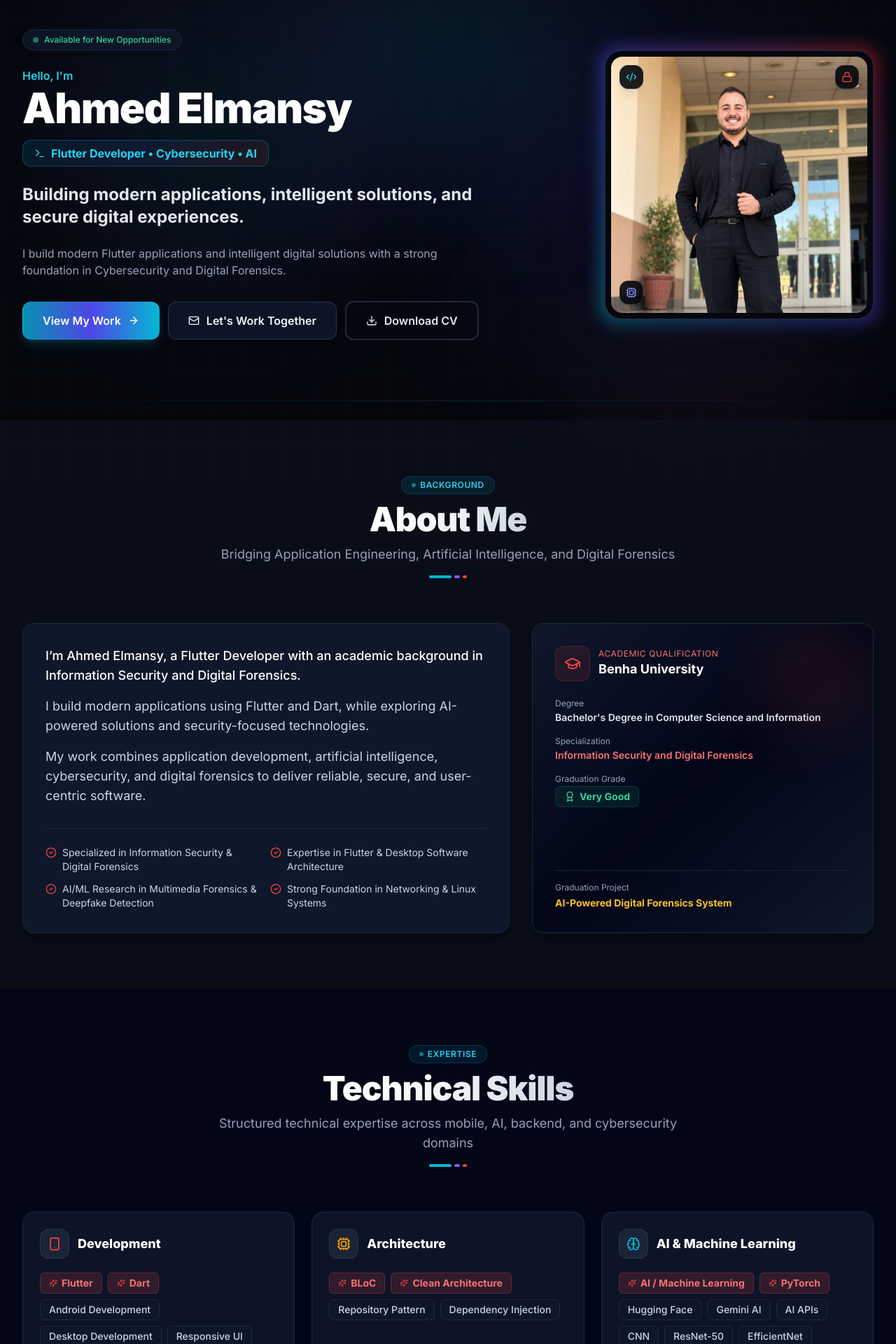
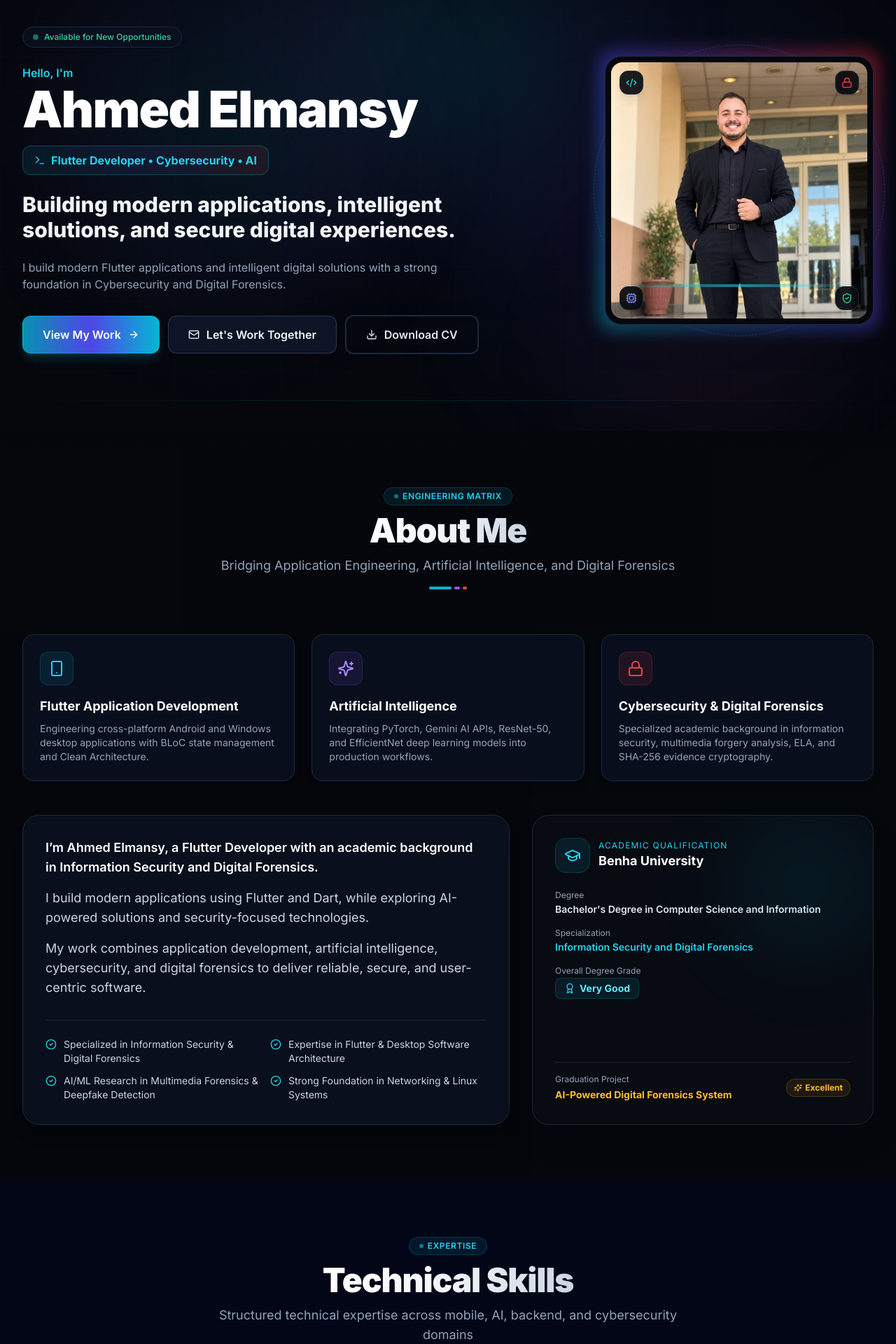
Before and after one commit to AhmedELmansy1/Ahmed-Elmansy-Portfolio, a Next.js app: page / in a window 1280 px wide. Shown: the part 120-2040 px from the top of the page at 70% size. Built offline with nearby package versions, Linux system fonts and the light colour scheme.

Commit message:
Complete Major Premium UI/UX, Motion, Sound and Cybersecurity Visual Redesign

```diff
--- a/src/app/globals.css
+++ b/src/app/globals.css
@@ -39,7 +39,7 @@
   }
 }
 
-/* Scan Line Animation */
+/* Animations */
 @keyframes scanline {
   0% {
     top: 0%;
@@ -57,8 +57,39 @@
   }
 }
 
+@keyframes spinSlow {
+  from {
+    transform: rotate(0deg);
+  }
+  to {
+    transform: rotate(360deg);
+  }
+}
+
+@keyframes lightSweep {
+  0% {
+    transform: translateX(-100%) rotate(25deg);
+  }
+  100% {
+    transform: translateX(200%) rotate(25deg);
+  }
+}
+
 .animate-scan-line {
   animation: scanline 8s linear infinite;
+}
+
+.animate-spin-slow {
+  animation: spinSlow 20s linear infinite;
+}
+
+.animate-light-sweep {
+  animation: lightSweep 4s ease-in-out infinite;
+}
+
+/* Cyber Card Glow Utility */
+.cyber-card {
+  @apply relative rounded-2xl bg-white dark:bg-[#0B1020]/90 border border-slate-200 dark:border-slate-800/80 hover:border-cyan-500/50 transition-all duration-300 shadow-md hover:shadow-2xl hover:shadow-cyan-500/10 backdrop-blur-md overflow-hidden;
 }
 
 /* Custom Scrollbar */
--- a/src/components/sections/AboutSection.tsx
+++ b/src/components/sections/AboutSection.tsx
@@ -5,31 +5,91 @@ import { motion } from 'framer-motion';
 import { useTranslation } from '@/hooks/useTranslation';
 import { SectionHeading } from '@/components/ui/SectionHeading';
 import { educationData } from '@/data/education';
-import { ShieldCheck, GraduationCap, Cpu, Lock, CheckCircle2, Award } from 'lucide-react';
+import { ShieldCheck, GraduationCap, Cpu, Lock, CheckCircle2, Award, Sparkles, Smartphone, Code2 } from 'lucide-react';
 
 export function AboutSection() {
   const { t, language } = useTranslation();
 
   return (
-    <section id="about" className="py-20 bg-slate-50 dark:bg-slate-900/40 relative">
+    <section id="about" className="py-20 bg-slate-50 dark:bg-[#05070D]/90 relative">
       <div className="max-w-7xl mx-auto px-4 sm:px-6 lg:px-8">
         <SectionHeading
-          badge="Background"
+          badge="Engineering Matrix"
           title={t.about.sectionTitle}
           subtitle={t.about.sectionSubtitle}
         />
 
+        {/* 3 Pillar Cards: What Makes Ahmed Different? */}
+        <div className="grid grid-cols-1 md:grid-cols-3 gap-6 mb-12">
+          <motion.div
+            initial={{ opacity: 0, y: 20 }}
+            whileInView={{ opacity: 1, y: 0 }}
+            viewport={{ once: true }}
+            whileHover={{ y: -4 }}
+            transition={{ duration: 0.3 }}
+            className="p-6 rounded-2xl bg-white dark:bg-[#0B1020]/90 border border-slate-200 dark:border-slate-800 hover:border-cyan-500/50 shadow-lg transition-all duration-300 backdrop-blur-md"
+          >
+            <div className="w-12 h-12 rounded-xl bg-cyan-500/10 border border-cyan-500/20 text-cyan-400 flex items-center justify-center mb-4">
+              <Smartphone className="w-6 h-6" />
+            </div>
+            <h3 className="text-lg font-bold text-slate-900 dark:text-white mb-2">
+              Flutter Application Development
+            </h3>
+            <p className="text-xs sm:text-sm text-slate-600 dark:text-slate-400 leading-relaxed">
+              Engineering cross-platform Android and Windows desktop applications with BLoC state management and Clean Architecture.
+            </p>
+          </motion.div>
+
+          <motion.div
+            initial={{ opacity: 0, y: 20 }}
+            whileInView={{ opacity: 1, y: 0 }}
+            viewport={{ once: true }}
+            whileHover={{ y: -4 }}
+            transition={{ duration: 0.3, delay: 0.1 }}
+            className="p-6 rounded-2xl bg-white dark:bg-[#0B1020]/90 border border-slate-200 dark:border-slate-800 hover:border-violet-500/50 shadow-lg transition-all duration-300 backdrop-blur-md"
+          >
+            <div className="w-12 h-12 rounded-xl bg-violet-500/10 border border-violet-500/20 text-violet-400 flex items-center justify-center mb-4">
+              <Sparkles className="w-6 h-6" />
+            </div>
+            <h3 className="text-lg font-bold text-slate-900 dark:text-white mb-2">
+              Artificial Intelligence
+            </h3>
+            <p className="text-xs sm:text-sm text-slate-600 dark:text-slate-400 leading-relaxed">
+              Integrating PyTorch, Gemini AI APIs, ResNet-50, and EfficientNet deep learning models into production workflows.
+            </p>
+          </motion.div>
+
+          <motion.div
+            initial={{ opacity: 0, y: 20 }}
+            whileInView={{ opacity: 1, y: 0 }}
+            viewport={{ once: true }}
+            whileHover={{ y: -4 }}
+            transition={{ duration: 0.3, delay: 0.2 }}
+            className="p-6 rounded-2xl bg-white dark:bg-[#0B1020]/90 border border-slate-200 dark:border-slate-800 hover:border-red-500/50 shadow-lg transition-all duration-300 backdrop-blur-md"
+          >
+            <div className="w-12 h-12 rounded-xl bg-red-500/10 border border-red-500/20 text-red-500 flex items-center justify-center mb-4">
+              <Lock className="w-6 h-6" />
+            </div>
+            <h3 className="text-lg font-bold text-slate-900 dark:text-white mb-2">
+              Cybersecurity &amp; Digital Forensics
+            </h3>
+            <p className="text-xs sm:text-sm text-slate-600 dark:text-slate-400 leading-relaxed">
+              Specialized academic background in information security, multimedia forgery analysis, ELA, and SHA-256 evidence cryptography.
+            </p>
+          </motion.div>
+        </div>
+
         <div className="grid grid-cols-1 lg:grid-cols-12 gap-8 items-stretch">
-          {/* Main Story Box */}
+          {/* Main Narrative Box */}
           <motion.div
             initial={{ opacity: 0, y: 30 }}
             whileInView={{ opacity: 1, y: 0 }}
             viewport={{ once: true }}
             transition={{ duration: 0.5 }}
-            className="lg:col-span-7 p-8 rounded-2xl bg-white dark:bg-slate-900 border border-slate-200 dark:border-slate-800 shadow-xl flex flex-col justify-between"
+            className="lg:col-span-7 p-8 rounded-3xl bg-white dark:bg-[#0B1020]/90 border border-slate-200 dark:border-slate-800 shadow-xl flex flex-col justify-between"
           >
             <div className="space-y-4 text-base sm:text-lg text-slate-700 dark:text-slate-300 leading-relaxed">
-              <p className="font-medium text-slate-900 dark:text-white">
+              <p className="font-semibold text-slate-900 dark:text-white">
                 {t.about.p1}
               </p>
               <p>
@@ -41,10 +101,10 @@ export function AboutSection() {
             </div>
 
             {/* Core Highlights List */}
-            <div className="mt-8 pt-6 border-t border-slate-200 dark:border-slate-800 grid grid-cols-1 sm:grid-cols-2 gap-3">
+            <div className="mt-8 pt-6 border-t border-slate-200 dark:border-slate-800/80 grid grid-cols-1 sm:grid-cols-2 gap-3">
               {t.about.highlights.map((highlight, idx) => (
-                <div key={idx} className="flex items-start gap-2 text-xs sm:text-sm text-slate-700 dark:text-slate-300">
-                  <CheckCircle2 className="w-4 h-4 text-red-500 shrink-0 mt-0.5" />
+                <div key={idx} className="flex items-start gap-2.5 text-xs sm:text-sm text-slate-700 dark:text-slate-300">
+                  <CheckCircle2 className="w-4 h-4 text-cyan-400 shrink-0 mt-0.5" />
                   <span>{highlight}</span>
                 </div>
               ))}
@@ -57,18 +117,18 @@ export function AboutSection() {
             whileInView={{ opacity: 1, y: 0 }}
             viewport={{ once: true }}
             transition={{ duration: 0.5, delay: 0.1 }}
-            className="lg:col-span-5 p-8 rounded-2xl bg-gradient-to-br from-slate-900 via-slate-950 to-slate-900 text-white border border-slate-800 shadow-xl flex flex-col justify-between relative overflow-hidden"
+            className="lg:col-span-5 p-8 rounded-3xl bg-[#080B12] text-white border border-slate-800 shadow-2xl flex flex-col justify-between relative overflow-hidden"
           >
             {/* Ambient Corner Glow */}
-            <div className="absolute top-0 right-0 w-40 h-40 bg-red-500/10 rounded-full blur-2xl pointer-events-none" />
+            <div className="absolute top-0 right-0 w-48 h-48 bg-cyan-500/10 rounded-full blur-3xl pointer-events-none" />
 
             <div>
               <div className="flex items-center gap-3 mb-6">
-                <div className="p-3 rounded-xl bg-red-500/10 text-red-500 border border-red-500/20">
+                <div className="p-3 rounded-2xl bg-cyan-500/10 text-cyan-400 border border-cyan-500/20">
                   <GraduationCap className="w-6 h-6" />
                 </div>
                 <div>
-                  <span className="text-xs font-mono text-red-400 uppercase tracking-wider block">
+                  <span className="text-xs font-mono text-cyan-400 uppercase tracking-widest block">
                     Academic Qualification
                   </span>
                   <h3 className="text-lg font-bold text-white">
@@ -87,26 +147,33 @@ export function AboutSection() {
 
                 <div>
                   <span className="text-xs text-slate-400 block mb-0.5">Specialization</span>
-                  <p className="font-semibold text-red-400">
+                  <p className="font-semibold text-cyan-400">
                     {language === 'ar' ? educationData.specializationAr : educationData.specialization}
                   </p>
                 </div>
 
                 <div>
-                  <span className="text-xs text-slate-400 block mb-0.5">Graduation Grade</span>
-                  <span className="inline-flex items-center gap-1.5 px-3 py-1 rounded-lg bg-emerald-500/10 text-emerald-400 border border-emerald-500/20 font-bold text-sm">
-                    <Award className="w-4 h-4" />
+                  <span className="text-xs text-slate-400 block mb-0.5">Overall Degree Grade</span>
+                  <span className="inline-flex items-center gap-1.5 px-3 py-1 rounded-lg bg-cyan-500/10 text-cyan-300 border border-cyan-500/20 font-bold text-sm">
+                    <Award className="w-4 h-4 text-cyan-400" />
                     {language === 'ar' ? educationData.gradeAr : educationData.grade}
                   </span>
                 </div>
               </div>
             </div>
 
-            <div className="mt-6 pt-4 border-t border-slate-800/80">
-              <span className="text-xs text-slate-400 block mb-1">Graduation Project</span>
-              <p className="text-sm font-bold text-amber-400">
-                {language === 'ar' ? educationData.projectAr : educationData.project}
-              </p>
+            <div className="mt-6 pt-4 border-t border-slate-800/80 flex items-center justify-between">
+              <div>
+                <span className="text-xs text-slate-400 block mb-1">Graduation Project</span>
+                <p className="text-sm font-bold text-amber-400">
+                  {language === 'ar' ? educationData.projectAr : educationData.project}
+                </p>
+              </div>
+
+              <span className="inline-flex items-center gap-1 px-2.5 py-1 rounded-full text-xs font-bold bg-amber-500/10 text-amber-400 border border-amber-500/20 shrink-0">
+                <Sparkles className="w-3 h-3" />
+                {language === 'ar' ? educationData.projectGradeAr : educationData.projectGrade}
+              </span>
             </div>
           </motion.div>
         </div>
--- a/src/components/sections/HeroSection.tsx
+++ b/src/components/sections/HeroSection.tsx
@@ -5,7 +5,7 @@ import { motion, Variants } from 'framer-motion';
 import { useTranslation } from '@/hooks/useTranslation';
 import { personalInfo } from '@/data/socials';
 import { Button } from '@/components/ui/Button';
-import { Shield, ArrowRight, Download, Terminal, Code2, Lock, Cpu, Mail, User } from 'lucide-react';
+import { ArrowRight, Download, Terminal, Code2, Lock, Cpu, Mail, User, ShieldCheck, Activity } from 'lucide-react';
 import { cn } from '@/lib/utils';
 
 export function HeroSection() {
@@ -33,12 +33,12 @@ export function HeroSection() {
   };
 
   return (
-    <section id="hero" className="relative min-h-[90vh] flex items-center justify-center pt-28 pb-16 overflow-hidden">
+    <section id="hero" className="relative min-h-[92vh] flex items-center justify-center pt-28 pb-16 overflow-hidden">
       {/* Background Cyber Grid Pattern */}
       <div className="absolute inset-0 bg-cyber-grid dark:bg-cyber-grid opacity-30 dark:opacity-20 pointer-events-none" />
 
       {/* Radial Glow Gradient */}
-      <div className="absolute top-1/4 left-1/2 -translate-x-1/2 -translate-y-1/2 w-[550px] h-[550px] bg-gradient-radial from-cyan-500/15 via-indigo-500/5 to-transparent blur-3xl pointer-events-none" />
+      <div className="absolute top-1/4 left-1/2 -translate-x-1/2 -translate-y-1/2 w-[600px] h-[600px] bg-gradient-radial from-cyan-500/15 via-indigo-500/5 to-transparent blur-3xl pointer-events-none" />
 
       <div className="max-w-7xl mx-auto px-4 sm:px-6 lg:px-8 relative z-10 w-full">
         <div className="grid grid-cols-1 lg:grid-cols-12 gap-12 lg:gap-8 items-center">
@@ -51,29 +51,29 @@ export function HeroSection() {
             className="lg:col-span-7 flex flex-col items-start text-left rtl:text-right"
           >
             {/* Status Pill Badge */}
-            <motion.div variants={itemVariants} className="inline-flex items-center gap-2 px-3.5 py-1.5 rounded-full text-xs font-medium bg-slate-900/90 text-slate-200 border border-slate-800 shadow-md mb-6 backdrop-blur-sm">
+            <motion.div variants={itemVariants} className="inline-flex items-center gap-2 px-3.5 py-1.5 rounded-full text-xs font-medium bg-[#0B1020]/90 text-slate-200 border border-slate-800 shadow-md mb-6 backdrop-blur-md">
               <span className="w-2 h-2 rounded-full bg-emerald-400 animate-pulse" />
               <span className="font-mono text-emerald-400">{t.hero.availableStatus}</span>
             </motion.div>
 
             {/* Greeting & Name */}
             <motion.div variants={itemVariants} className="mb-4">
-              <span className="text-sm sm:text-base font-semibold text-cyan-500 dark:text-cyan-400 font-mono block mb-1">
+              <span className="text-sm sm:text-base font-semibold text-cyan-400 font-mono block mb-1">
                 {t.hero.greeting}
               </span>
-              <h1 className="text-4xl sm:text-5xl md:text-6xl font-black tracking-tight text-slate-900 dark:text-white leading-tight">
+              <h1 className="text-4xl sm:text-5xl md:text-6xl lg:text-7xl font-black tracking-tight text-slate-900 dark:text-white leading-[1.1]">
                 {name}
               </h1>
             </motion.div>
 
             {/* Sub-identity Badge */}
-            <motion.div variants={itemVariants} className="inline-flex items-center gap-2 px-4 py-1.5 rounded-xl bg-gradient-to-r from-cyan-500/10 via-indigo-500/10 to-red-500/10 border border-cyan-500/30 text-cyan-400 font-mono text-sm sm:text-base font-bold mb-6">
+            <motion.div variants={itemVariants} className="inline-flex items-center gap-2 px-4 py-2 rounded-xl bg-gradient-to-r from-cyan-500/10 via-indigo-500/10 to-red-500/10 border border-cyan-500/30 text-cyan-400 font-mono text-xs sm:text-sm md:text-base font-bold mb-6">
               <Terminal className="w-4 h-4 shrink-0 text-cyan-400" />
               <span>{shortIdentity}</span>
             </motion.div>
 
             {/* Headline */}
-            <motion.p variants={itemVariants} className="text-lg sm:text-xl md:text-2xl font-bold text-slate-800 dark:text-slate-200 leading-snug mb-6 max-w-2xl">
+            <motion.p variants={itemVariants} className="text-xl sm:text-2xl md:text-3xl font-extrabold text-slate-800 dark:text-slate-100 leading-snug mb-6 max-w-2xl">
               {headline}
             </motion.p>
 
@@ -82,7 +82,7 @@ export function HeroSection() {
               {language === 'ar' ? personalInfo.supportingLineAr : personalInfo.supportingLine}
             </motion.p>
 
-            {/* Action Buttons (Hierarchy: 1. View My Work, 2. Let's Work Together, 3. Download CV) */}
+            {/* Action Buttons (Priority: 1. View My Work, 2. Let's Work Together, 3. Download CV) */}
             <motion.div variants={itemVariants} className="flex flex-wrap items-center gap-3 w-full sm:w-auto">
               <Button
                 href="#projects"
@@ -123,10 +123,13 @@ export function HeroSection() {
             className="lg:col-span-5 flex justify-center lg:justify-end"
           >
             <div className="relative w-72 h-72 sm:w-80 sm:h-80 md:w-96 md:h-96">
-              {/* Outer Animated Cyber Gradient Ring */}
-              <div className="absolute -inset-1.5 rounded-3xl bg-gradient-to-tr from-cyan-500 via-indigo-600 to-red-600 opacity-70 blur-md animate-pulse" />
+              {/* Rotating Outer Tech Marker Ring */}
+              <div className="absolute -inset-4 rounded-full border border-dashed border-cyan-500/30 animate-spin-slow pointer-events-none" />
 
-              {/* Main Card Wrapper */}
+              {/* Ambient Glow Ring */}
+              <div className="absolute -inset-2 rounded-3xl bg-gradient-to-tr from-cyan-500 via-indigo-600 to-red-600 opacity-60 blur-md animate-pulse" />
+
+              {/* Main Cybersecurity Card Wrapper */}
               <div className="relative w-full h-full rounded-3xl bg-[#05070D] border border-slate-800 p-2 overflow-hidden shadow-2xl flex flex-col justify-between">
 
                 {/* Profile Image or Stylized Developer Avatar */}
@@ -139,6 +142,9 @@ export function HeroSection() {
                       className="absolute inset-0 w-full h-full object-cover object-top transition-transform duration-500 group-hover:scale-105"
                     />
                   ) : null}
+
+                  {/* Laser Scan Line Effect across profile card */}
+                  <div className="absolute inset-x-0 h-1 bg-gradient-to-r from-transparent via-cyan-400 to-transparent animate-scan-line opacity-60 pointer-events-none" />
 
                   {/* Fallback Developer Profile Visual */}
                   {imgError && (
@@ -167,7 +173,7 @@ export function HeroSection() {
                     </div>
                   )}
 
-                  {/* Overlay Badges floating on card corners */}
+                  {/* Floating System Markers on Card Corners */}
                   <div className="absolute top-3 left-3 p-2 rounded-xl bg-[#05070D]/90 backdrop-blur-md border border-slate-800 text-cyan-400 shadow-lg">
                     <Code2 className="w-4 h-4" />
                   </div>
@@ -178,6 +184,10 @@ export function HeroSection() {
 
                   <div className="absolute bottom-3 left-3 p-2 rounded-xl bg-[#05070D]/90 backdrop-blur-md border border-slate-800 text-indigo-400 shadow-lg">
                     <Cpu className="w-4 h-4" />
+                  </div>
+
+                  <div className="absolute bottom-3 right-3 p-2 rounded-xl bg-[#05070D]/90 backdrop-blur-md border border-slate-800 text-emerald-400 shadow-lg">
+                    <ShieldCheck className="w-4 h-4" />
                   </div>
                 </div>
 
--- a/src/components/ui/SkillCard.tsx
+++ b/src/components/ui/SkillCard.tsx
@@ -4,7 +4,7 @@ import React from 'react';
 import { motion } from 'framer-motion';
 import { SkillCategory } from '@/types';
 import { useTranslation } from '@/hooks/useTranslation';
-import { Smartphone, Cpu, Server, Brain, ShieldAlert, Wrench, Sparkles } from 'lucide-react';
+import { Smartphone, Cpu, Server, Brain, ShieldAlert, Wrench, Sparkles, Terminal } from 'lucide-react';
 import { Badge } from '@/components/ui/Badge';
 
 interface SkillCardProps {
@@ -19,18 +19,16 @@ export function SkillCard({ category }: SkillCardProps) {
   const getCategoryIcon = (iconName: string) => {
     switch (iconName) {
       case 'Smartphone':
-        return <Smartphone className="w-5 h-5 text-red-500" />;
+        return <Smartphone className="w-5 h-5 text-cyan-400" />;
       case 'Cpu':
-        return <Cpu className="w-5 h-5 text-amber-500" />;
-      case 'Server':
-        return <Server className="w-5 h-5 text-blue-500" />;
+        return <Cpu className="w-5 h-5 text-violet-400" />;
       case 'Brain':
-        return <Brain className="w-5 h-5 text-cyan-500" />;
+        return <Brain className="w-5 h-5 text-indigo-400" />;
       case 'ShieldAlert':
         return <ShieldAlert className="w-5 h-5 text-red-500" />;
       case 'Wrench':
       default:
-        return <Wrench className="w-5 h-5 text-emerald-500" />;
+        return <Wrench className="w-5 h-5 text-emerald-400" />;
     }
   };
 
@@ -39,12 +37,13 @@ export function SkillCard({ category }: SkillCardProps) {
       initial={{ opacity: 0, y: 20 }}
       whileInView={{ opacity: 1, y: 0 }}
       viewport={{ once: true, margin: '-30px' }}
-      whileHover={{ y: -4 }}
+      whileHover={{ y: -5 }}
       transition={{ duration: 0.3 }}
-      className="p-6 rounded-2xl bg-white dark:bg-slate-900/90 border border-slate-200 dark:border-slate-800 hover:border-red-500/40 shadow-md hover:shadow-xl transition-all duration-300 backdrop-blur-sm"
+      className="p-6 rounded-2xl bg-white dark:bg-[#0B1020]/90 border border-slate-200 dark:border-slate-800 hover:border-cyan-500/40 shadow-md hover:shadow-2xl hover:shadow-cyan-500/10 transition-all duration-300 backdrop-blur-md flex flex-col justify-between"
     >
+      <div>
         <div className="flex items-center gap-3 mb-5">
-        <div className="p-2.5 rounded-xl bg-slate-100 dark:bg-slate-800/80 border border-slate-200 dark:border-slate-700/60 shrink-0">
+          <div className="p-2.5 rounded-xl bg-slate-100 dark:bg-slate-900 border border-slate-200 dark:border-slate-800 shrink-0">
             {getCategoryIcon(category.iconName)}
           </div>
           <h3 className="text-base sm:text-lg font-extrabold text-slate-900 dark:text-white">
@@ -56,15 +55,16 @@ export function SkillCard({ category }: SkillCardProps) {
           {category.skills.map((skill, idx) => (
             <Badge
               key={idx}
-            variant={skill.highlight ? 'red' : 'slate'}
+              variant={skill.highlight ? 'cyan' : 'slate'}
               size="md"
-            icon={skill.highlight ? <Sparkles className="w-3 h-3 text-red-500" /> : undefined}
-            className={skill.highlight ? 'font-bold border-red-500/40 shadow-sm' : 'hover:border-slate-400 transition-colors'}
+              icon={skill.highlight ? <Sparkles className="w-3 h-3 text-cyan-400 animate-spin" style={{ animationDuration: '6s' }} /> : undefined}
+              className={skill.highlight ? 'font-bold border-cyan-500/40 shadow-sm' : 'hover:border-slate-700 transition-colors'}
             >
               {skill.name}
             </Badge>
           ))}
         </div>
+      </div>
     </motion.div>
   );
 }
```
Also changed, not shown: src/components/layout/Footer.tsx (+16 -16 lines), src/components/sections/ContactSection.tsx (+19 -19 lines), src/components/ui/ProjectCard.tsx (+21 -18 lines), 1 other file (tests, documents, lock files or other folders). Lines whose indentation alone changed are shown as unchanged.
